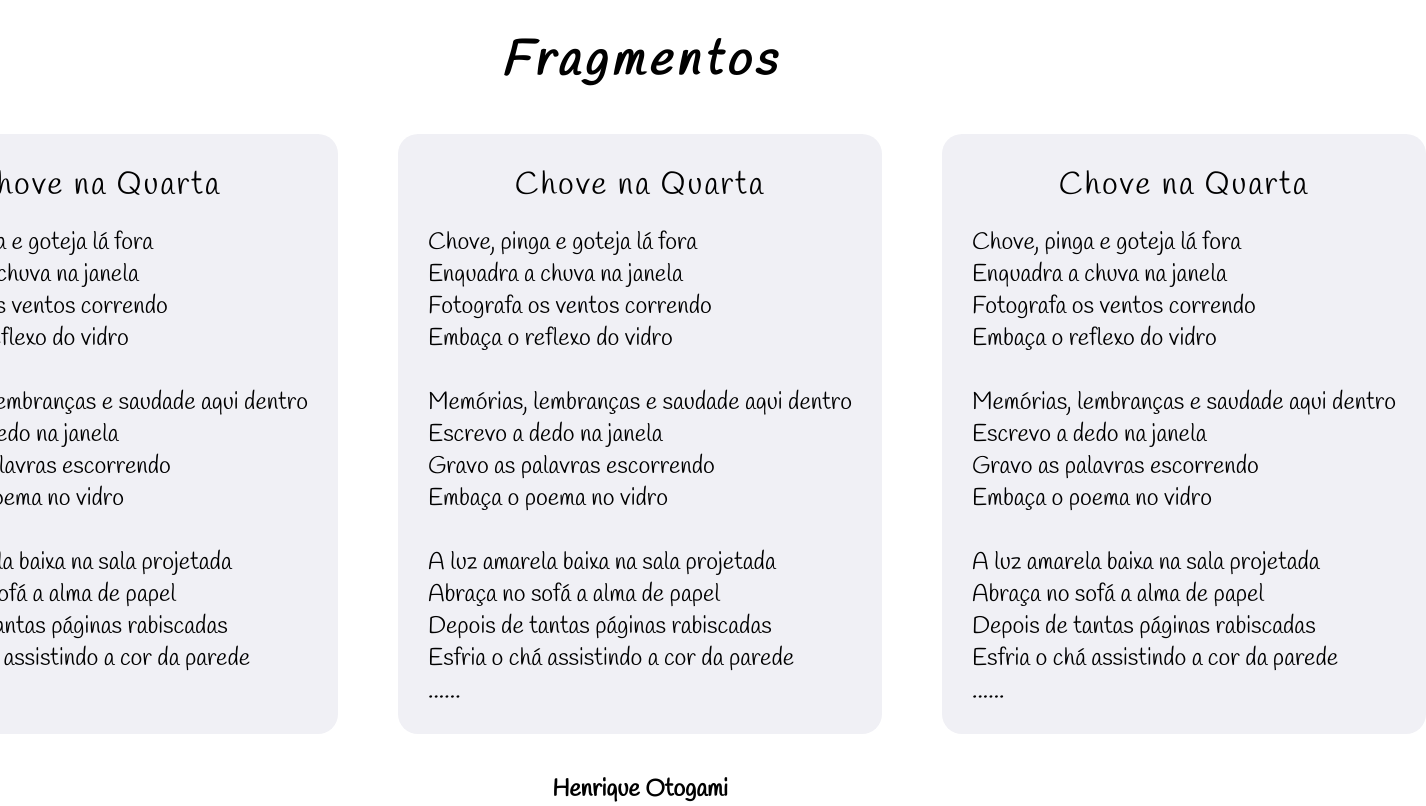
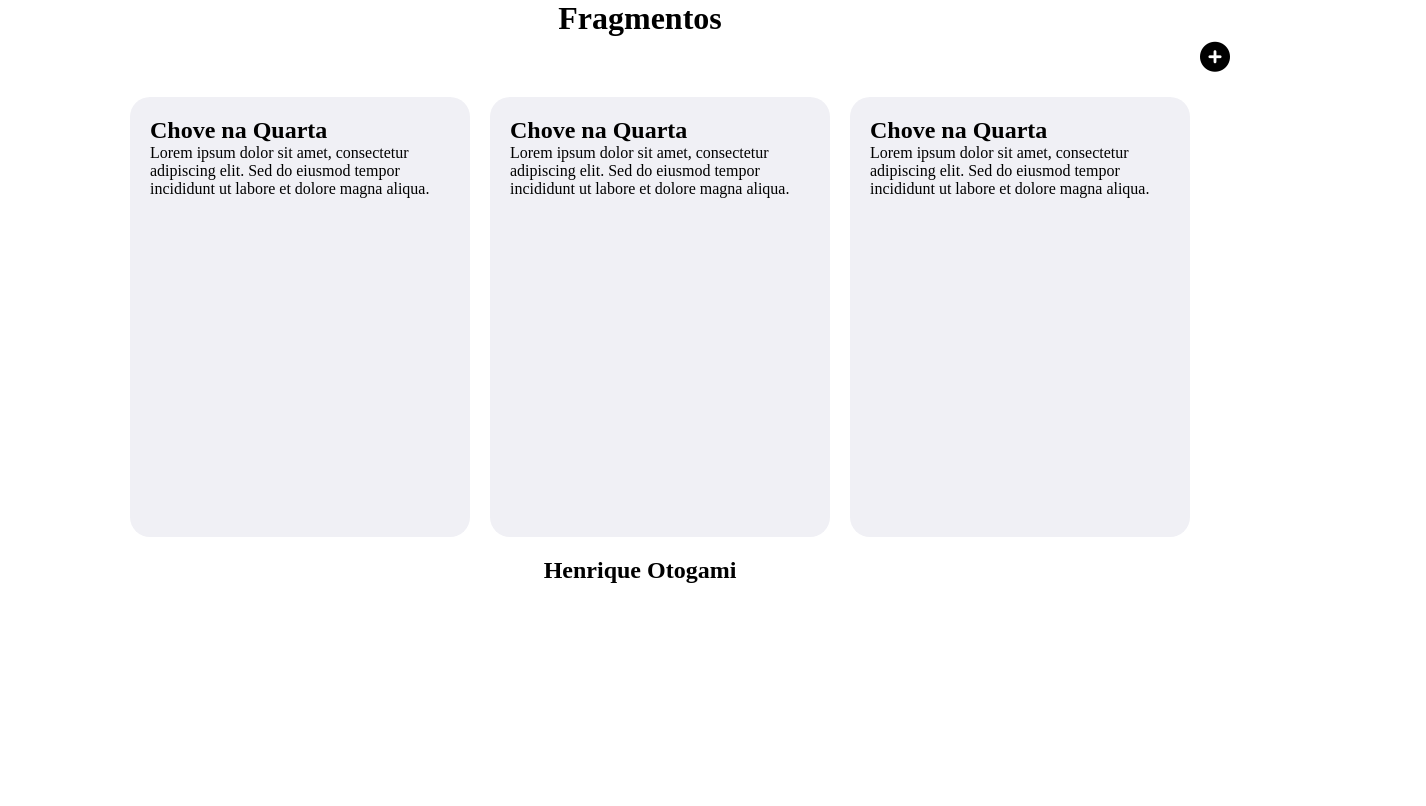
Before and after one commit to henriqueotogami/fragmentos, a plain HTML site: page index.html in a window 1280 px wide. Shown: the whole page, 1426 px wide, since content can reach past the window. Drawn offline with Linux system fonts and the light colour scheme; a web font is replaced by a local one.

Commit message:
Revert "Ajustes de espaçamento e estilização"
This reverts commit f7b48fa4b1ed80616e879b1f1232a70f891b9814.

```diff
--- a/index.html
+++ b/index.html
@@ -5,9 +5,6 @@
         <meta name="viewport" content="width=device-width, initial-scale=1.0">
         <link rel="stylesheet" href="https://cdnjs.cloudflare.com/ajax/libs/font-awesome/6.7.2/css/all.min.css" integrity="sha512-Evv84Mr4kqVGRNSgIGL/F/aIDqQb7xQ2vcrdIwxfjThSH8CSR7PBEakCr51Ck+w+/U6swU2Im1vVX0SVk9ABhg==" crossorigin="anonymous" referrerpolicy="no-referrer" />
         <link rel="stylesheet" href="/src/styles/main.css"/>
-        <link rel="preconnect" href="https://fonts.googleapis.com">
-        <link rel="preconnect" href="https://fonts.gstatic.com" crossorigin>
-        <link href="https://fonts.googleapis.com/css2?family=Handlee&display=swap" rel="stylesheet">
         <title>Fragmentos</title>
     </head>
     <body>
@@ -16,70 +13,23 @@
         </header>
         <main>
             <div class="main">
-                <!-- <div class="button-plus">
+                <div class="button-plus">
                     <i class="fa-solid fa-circle-plus"></i>
-                </div> -->
+                </div>
                 <div class="all-posts">
                     <div class="group-post">
                         <h2>Chove na Quarta</h2>
-                        <pre>
-Chove, pinga e goteja lá fora
-Enquadra a chuva na janela
-Fotografa os ventos correndo
-Embaça o reflexo do vidro
-
-Memórias, lembranças e saudade aqui dentro
-Escrevo a dedo na janela
-Gravo as palavras escorrendo
-Embaça o poema no vidro
-
-A luz amarela baixa na sala projetada
-Abraça no sofá a alma de papel
-Depois de tantas páginas rabiscadas
-Esfria o chá assistindo a cor da parede
-......</pre>
+                        <p>Lorem ipsum dolor sit amet, consectetur adipiscing elit. Sed do eiusmod tempor incididunt ut labore et dolore magna aliqua.</p>
                     </div>
 
                     <div class="group-post">
                         <h2>Chove na Quarta</h2>
-                        <pre>
-Chove, pinga e goteja lá fora
-Enquadra a chuva na janela
-Fotografa os ventos correndo
-Embaça o reflexo do vidro
-
-Memórias, lembranças e saudade aqui dentro
-Escrevo a dedo na janela
-Gravo as palavras escorrendo
-Embaça o poema no vidro
-
-A luz amarela baixa na sala projetada
-Abraça no sofá a alma de papel
-Depois de tantas páginas rabiscadas
-Esfria o chá assistindo a cor da parede
-......
-                        </pre>
+                        <p>Lorem ipsum dolor sit amet, consectetur adipiscing elit. Sed do eiusmod tempor incididunt ut labore et dolore magna aliqua.</p>
                     </div>
 
                     <div class="group-post">
                         <h2>Chove na Quarta</h2>
-                        <pre>
-Chove, pinga e goteja lá fora
-Enquadra a chuva na janela
-Fotografa os ventos correndo
-Embaça o reflexo do vidro
-
-Memórias, lembranças e saudade aqui dentro
-Escrevo a dedo na janela
-Gravo as palavras escorrendo
-Embaça o poema no vidro
-
-A luz amarela baixa na sala projetada
-Abraça no sofá a alma de papel
-Depois de tantas páginas rabiscadas
-Esfria o chá assistindo a cor da parede
-......
-                        </pre>
+                        <p>Lorem ipsum dolor sit amet, consectetur adipiscing elit. Sed do eiusmod tempor incididunt ut labore et dolore magna aliqua.</p>
                     </div>
                 </div>
             </div>
--- a/src/styles/main.css
+++ b/src/styles/main.css
@@ -1,5 +1,5 @@
-/* @import url('https://fonts.googleapis.com/css2?family=Playfair:ital,opsz,wght@0,5..1200,300..900;1,5..1200,300..900&display=swa'); */
-@import url("https://fonts.googleapis.com/css2?family=Handlee&display=swap");
+@import url('https://fonts.googleapis.com/css2?family=Playfair:ital,opsz,wght@0,5..1200,300..900;1,5..1200,300..900&display=swa');
+
 :root {
     --background-body: #FFFFFF;
     --background-group-post: #F0F0F5;
@@ -7,28 +7,18 @@
 }
 
 * {
-    font-family: "Handlee", serif;
+    font-family: "Playfair", serif;
     padding: 0;
     margin: 0;
-    /* outline: 1px solid red; */
-    max-height: 100vh;
-    max-width: 100vw; /* Evita que elementos ultrapassem a largura da tela */
-    box-sizing: border-box; /* Garante que margens e paddings não afetem o tamanho */
-
 }
 
 header {
-    margin-top: 30px;
     text-align: center;
-    font-weight: 400;
-    font-size: x-large;
-    font-style: italic;
-    letter-spacing: 5px;
 }
 
 body {
-    height: 100%;
-    width: 100%;
+    height: 100vh;
+    width: 100vw;
     background-color: var(--background-body);
 }
 
@@ -47,7 +37,6 @@ body {
 }
 
 .all-posts {
-    /* margin-top: 20px; */
     padding: 20px;
     width: 100vw;
     display: flex;
@@ -58,26 +47,11 @@ body {
 }
 
 .group-post{
-    margin: 20px;
-    padding: 30px;
-    width: 500px;
-    height: 600px;
+    padding: 20px;
+    width: 300px;
+    height: 400px;
     border-radius: 20px;
     background-color: var(--background-group-post);
-}
-
-.group-post h2 {
-    text-align: center;
-    letter-spacing: 2px;
-    font-weight:lighter;
-    font-size: xx-large;
-    /* font-family: serif; */
-
-}
-
-.group-post pre {
-    margin-top: 20px;
-    font-size:x-large;
 }
 
 footer {
```
